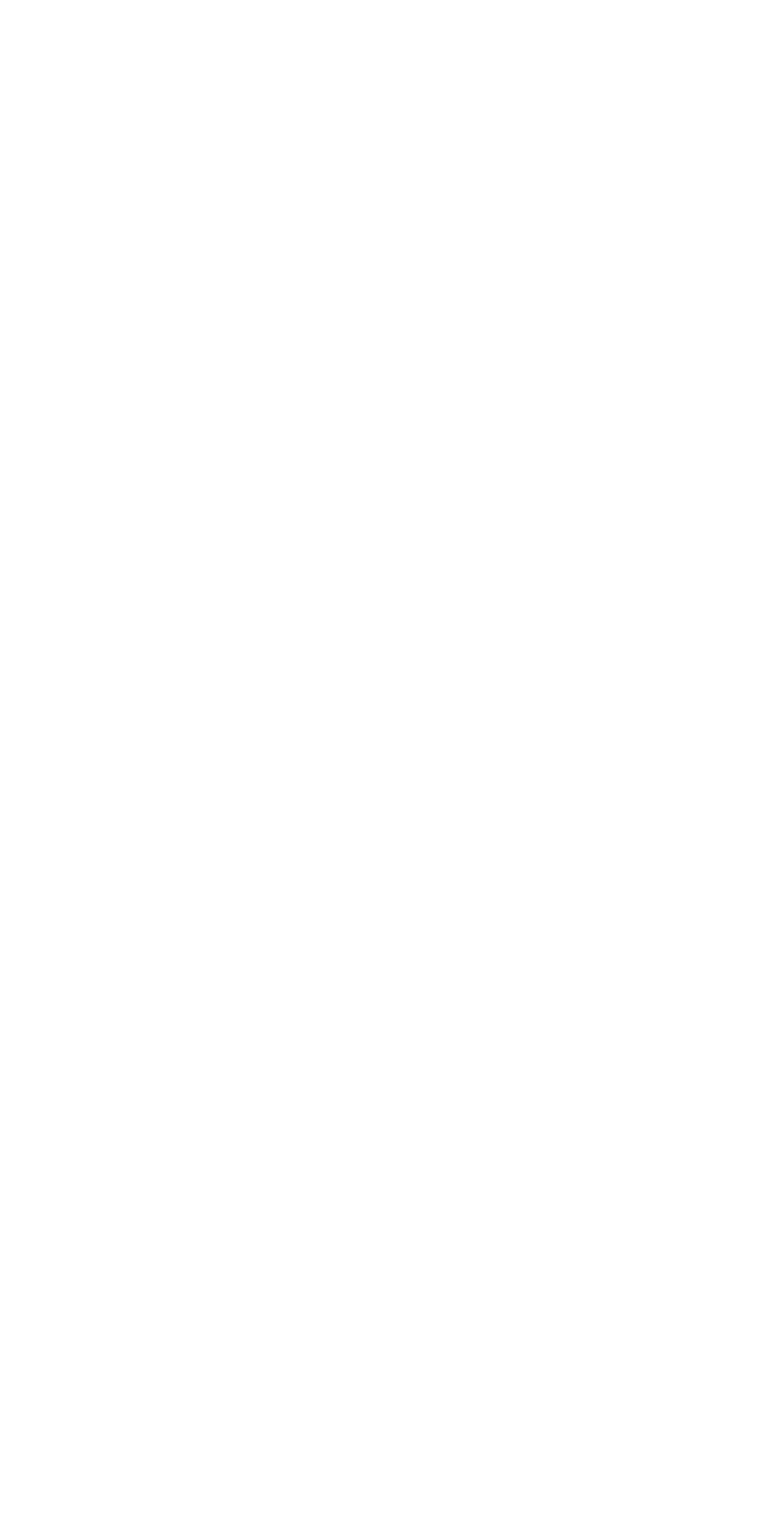
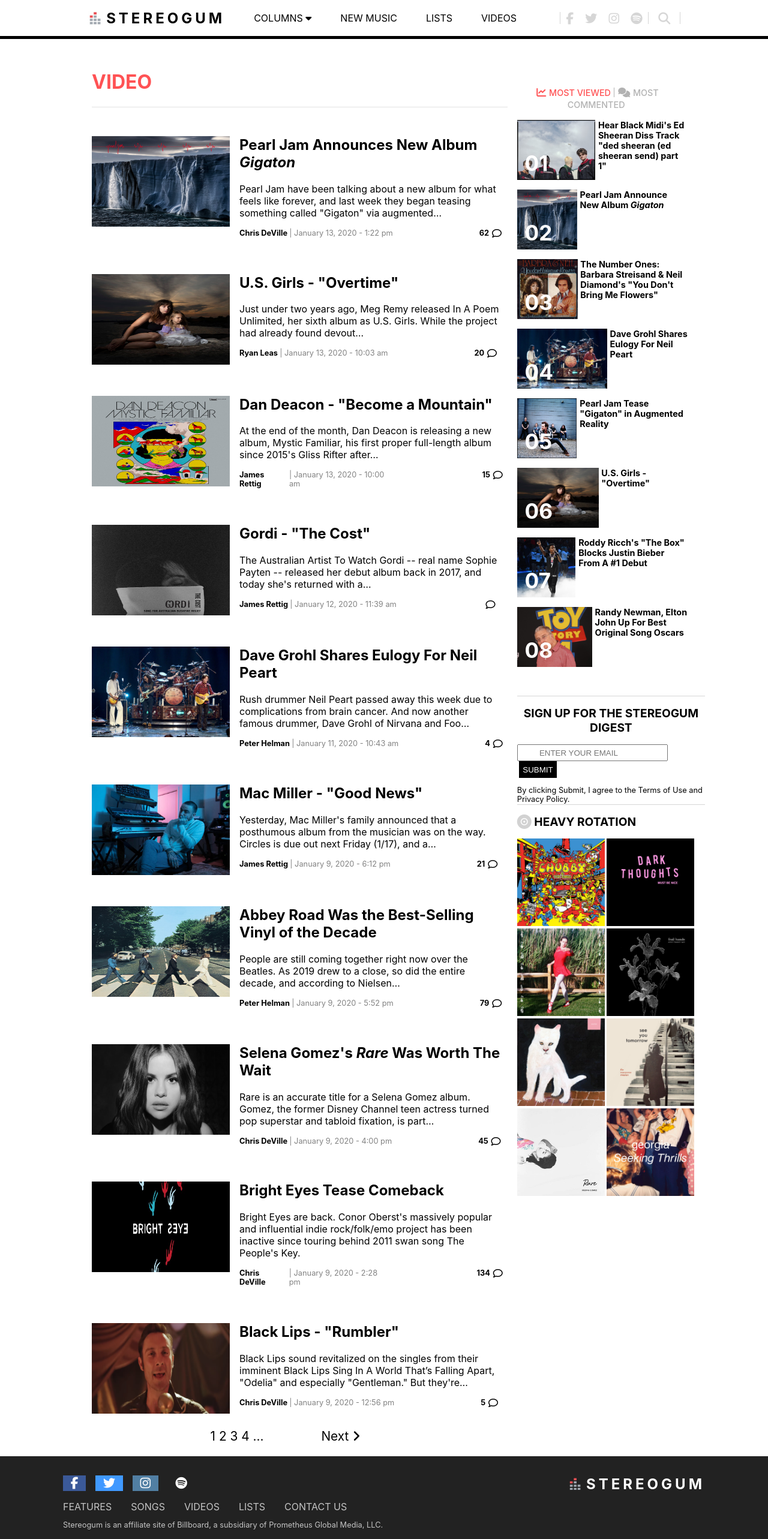
Before and after one commit to CedenoHernandez/stereogum-clone, a React (Create React App) app: page /videos in a window 1280 px wide. Shown: the top 2566 px of the page at 60% size. Before the commit the page ends 800 px from the top, so only its background shows below. Built offline with nearby package versions, Linux system fonts and the light colour scheme.

Commit message:
Set up Videos page with route and layout

```diff
--- a/src/App.js
+++ b/src/App.js
@@ -3,6 +3,7 @@ import { BrowserRouter as Router, Switch, Route } from 'react-router-dom';
 import Home from './components/Home';
 import NewMusic from './components/NewMusic';
 import Lists from './components/Lists';
+import Videos from './components/Videos';
 import './App.css';
 
 function App() {
@@ -12,9 +13,8 @@ function App() {
         <Route exact path='/' component={Home} />
         <Route exact path='/newmusic' component={NewMusic} />
         <Route exact path='/lists' component={Lists} />
+        <Route exact path='/videos' component={Videos} />
       </Switch>
-
-
     </Router>
   );
 }
--- a/src/components/Footer.js
+++ b/src/components/Footer.js
@@ -23,7 +23,7 @@ class Footer extends Component {
           <div className="footer-site-links">
             <a href="#">Features</a>
             <a href="/newmusic">Songs</a>
-            <a href="#">Videos</a>
+            <a href="/videos">Videos</a>
             <a href="/lists">Lists</a>
             <a href="#">Contact Us</a>
           </div>
--- a/src/components/Navbar.js
+++ b/src/components/Navbar.js
@@ -78,7 +78,7 @@ class Navbar extends Component {
           </div>
           <a href="/newmusic">New Music</a>
           <a href="/lists">Lists</a>
-          <a href="#">Videos</a>
+          <a href="/videos">Videos</a>
         </div>
 
         <div className="siteLogos">
--- /dev/null
+++ b/src/components/Videos.js
@@ -0,0 +1,29 @@
+import React, { Fragment } from 'react';
+import Navbar from './Navbar';
+import VideosContent from './VideosContent';
+import NewsSelector from './NewsSelector';
+import SignUp from './SignUp';
+import HeavyRotation from './HeavyRotation';
+import Footer from './Footer';
+
+function Videos() {
+  return(
+    <div className="App">
+      <div>
+        <Navbar />
+      </div>
+      <div className="divider"></div>
+      <div className="main-page">
+        <VideosContent />
+          <div>
+          <NewsSelector />
+          <SignUp />
+          <HeavyRotation />
+          </div>
+      </div>
+      <Footer />
+      </div>
+    )
+}
+
+export default Videos;
--- /dev/null
+++ b/src/components/VideosContent.js
@@ -0,0 +1,184 @@
+import React, { Component } from 'react';
+
+class VideosContent extends Component {
+
+  render() {
+    return (
+      <div id="new-music">
+
+        <div className="page-title">
+          <h1>Video</h1>
+        </div>
+
+        <container className="stories">
+          <div className="news-img">
+            <img src="../images/Gigaton.png" alt="" className="story-img"/>
+          </div>
+          <div className="news-brief">
+            <h2>Pearl Jam Announces New Album <i>Gigaton</i></h2>
+            <p>Pearl Jam have been talking about a new album for what feels like forever, and last week they began teasing something called "Gigaton" via augmented…</p>
+            <div className="news-info-sm">
+              <a href="#" className="news-author">Chris DeVille</a>
+              <p className="news-date">| January 13, 2020 - 1:22 pm</p>
+              <p className="comment-count">62</p>
+              <i className="far fa-comment"></i>
+            </div>
+          </div>
+        </container>
+
+        <container className="stories">
+          <div className="news-img">
+            <img src="../images/us-girls-heavy-light-cover.jpg" alt="" className="story-img"/>
+          </div>
+          <div className="news-brief">
+            <h2>U.S. Girls - "Overtime"</h2>
+            <p>Just under two years ago, Meg Remy released In A Poem Unlimited, her sixth album as U.S. Girls. While the project had already found devout…</p>
+            <div className="news-info-sm">
+              <a href="#" className="news-author">Ryan Leas</a>
+              <p className="news-date">| January 13, 2020 - 10:03 am</p>
+              <p className="comment-count">20</p>
+              <i className="far fa-comment"></i>
+            </div>
+          </div>
+        </container>
+
+        <container className="stories">
+          <div className="news-img">
+            <img src="../images/dan-deacon.jpg" alt="" className="story-img"/>
+          </div>
+          <div className="news-brief">
+            <h2>Dan Deacon - "Become a Mountain"</h2>
+            <p>At the end of the month, Dan Deacon is releasing a new album, Mystic Familiar, his first proper full-length album since 2015's Gliss Rifter after…</p>
+            <div className="news-info-sm">
+              <a href="#" className="news-author">James Rettig</a>
+              <p className="news-date">| January 13, 2020 - 10:00 am</p>
+              <p className="comment-count">15</p>
+              <i className="far fa-comment"></i>
+            </div>
+          </div>
+        </container>
+
+        <container className="stories">
+          <div className="news-img">
+            <img src="../images/gordi-the-cost.jpg" alt="" className="story-img"/>
+          </div>
+          <div className="news-brief">
+            <h2>Gordi - "The Cost"</h2>
+            <p>The Australian Artist To Watch Gordi -- real name Sophie Payten -- released her debut album back in 2017, and today she's returned with a…</p>
+            <div className="news-info-sm">
+              <a href="#" className="news-author">James Rettig</a>
+              <p className="news-date">| January 12, 2020 - 11:39 am</p>
+              <p className="comment-count"></p>
+              <i className="far fa-comment"></i>
+            </div>
+          </div>
+        </container>
+
+        <container className="stories">
+          <div className="news-img">
+            <img src="../images/rush-drummer.jpg" alt="" className="story-img"/>
+          </div>
+          <div className="news-brief">
+            <h2>Dave Grohl Shares Eulogy For Neil Peart</h2>
+            <p>Rush drummer Neil Peart passed away this week due to complications from brain cancer. And now another famous drummer, Dave Grohl of Nirvana and Foo…</p>
+            <div className="news-info-sm">
+              <a href="#" className="news-author">Peter Helman</a>
+              <p className="news-date">| January 11, 2020 - 10:43 am</p>
+              <p className="comment-count">4</p>
+              <i className="far fa-comment"></i>
+            </div>
+          </div>
+        </container>
+
+        <container className="stories">
+          <div className="news-img">
+            <img src="../images/mac-miller.jpg" alt="" className="story-img"/>
+          </div>
+          <div className="news-brief">
+            <h2>Mac Miller - "Good News"</h2>
+            <p>Yesterday, Mac Miller's family announced that a posthumous album from the musician was on the way. Circles is due out next Friday (1/17), and a…</p>
+            <div className="news-info-sm">
+              <a href="#" className="news-author">James Rettig</a>
+              <p className="news-date">| January 9, 2020 - 6:12 pm</p>
+              <p className="comment-count">21</p>
+              <i className="far fa-comment"></i>
+            </div>
+          </div>
+        </container>
+
+        <container className="stories">
+          <div className="news-img">
+            <img src="../images/abbey-road.jpg" alt="" className="story-img"/>
+          </div>
+          <div className="news-brief">
+            <h2>Abbey Road Was the Best-Selling Vinyl of the Decade</h2>
+            <p>People are still coming together right now over the Beatles. As 2019 drew to a close, so did the entire decade, and according to Nielsen…</p>
+            <div className="news-info-sm">
+              <a href="#" className="news-author">Peter Helman</a>
+              <p className="news-date">| January 9, 2020 - 5:52 pm</p>
+              <p className="comment-count">79</p>
+              <i className="far fa-comment"></i>
+            </div>
+          </div>
+        </container>
+
+        <container className="stories">
+          <div className="news-img">
+            <img src="../images/Selena-gomez.jpg" alt="" className="story-img"/>
+          </div>
+          <div className="news-brief">
+            <h2>Selena Gomez's <i>Rare</i> Was Worth The Wait</h2>
+            <p>Rare is an accurate title for a Selena Gomez album. Gomez, the former Disney Channel teen actress turned pop superstar and tabloid fixation, is part…</p>
+            <div className="news-info-sm">
+              <a href="#" className="news-author">Chris DeVille</a>
+              <p className="news-date">| January 9, 2020 - 4:00 pm</p>
+              <p className="comment-count">45</p>
+              <i className="far fa-comment"></i>
+            </div>
+          </div>
+        </container>
+
+        <container className="stories">
+          <div className="news-img">
+            <img src="../images/Bright-Eyes.jpg" alt="" className="story-img"/>
+          </div>
+          <div className="news-brief">
+            <h2>Bright Eyes Tease Comeback</h2>
+            <p>Bright Eyes are back. Conor Oberst's massively popular and influential indie rock/folk/emo project has been inactive since touring behind 2011 swan song The People's Key.</p>
+            <div className="news-info-sm">
+              <a href="#" className="news-author">Chris DeVille</a>
+              <p className="news-date">| January 9, 2020 - 2:28 pm</p>
+              <p className="comment-count">134</p>
+              <i className="far fa-comment"></i>
+            </div>
+          </div>
+        </container>
+
+        <container className="stories">
+          <div className="news-img">
+            <img src="../images/Black-Lips.png" alt="" className="story-img"/>
+          </div>
+          <div className="news-brief">
+            <h2>Black Lips - "Rumbler"</h2>
+            <p>Black Lips sound revitalized on the singles from their imminent Black Lips Sing In A World That’s Falling Apart, "Odelia" and especially "Gentleman." But they're…</p>
+            <div className="news-info-sm">
+              <a href="#" className="news-author">Chris DeVille</a>
+              <p className="news-date">| January 9, 2020 - 12:56 pm</p>
+              <p className="comment-count">5</p>
+              <i className="far fa-comment"></i>
+            </div>
+          </div>
+        </container>
+
+        <div className="page-selector">
+            <p>1 2 3 4 ...</p>
+            <p className="next-page">Next <i className="fas fa-angle-right"></i></p>
+
+        </div>
+
+      </div>
+    )
+  }
+};
+
+export default VideosContent;
```
